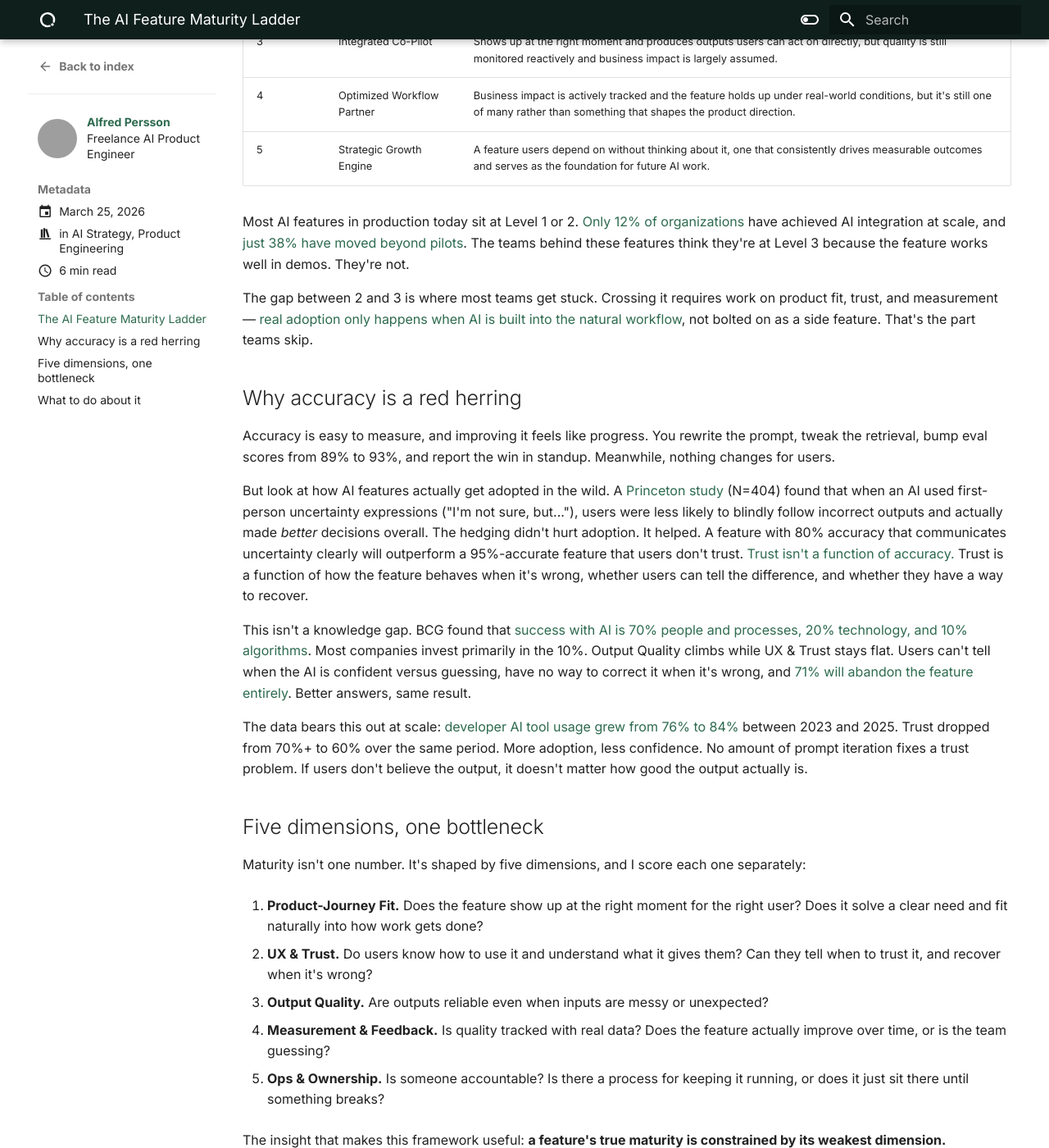
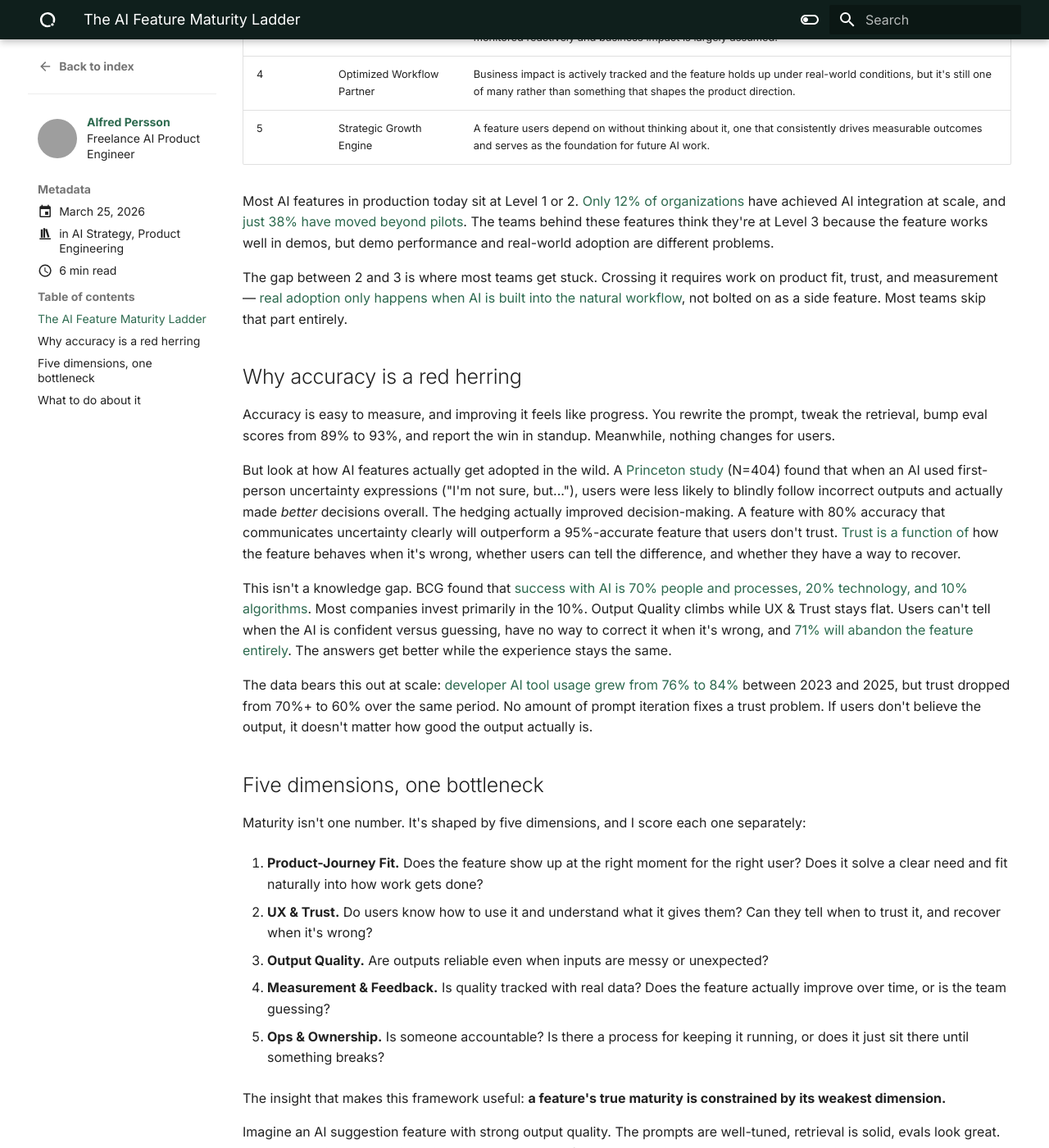
Before and after one commit to alfredpersson/personal-website, an MkDocs documentation site: the page built from docs/blog/posts/ai-feature-maturity-ladder.md, in a window 1280 px wide and 1400 px high, scrolled down 807 px. Shown: the whole window at 82% size. Built offline with MkDocs 1.6.1 and Material for MkDocs 9.7.7, drawn with Linux system fonts in a browser that asks for light colours; some of the changed text lies outside the part shown; grey boxes are pictures that could not be loaded.

Commit message:
Minor text improvements

```diff
--- a/docs/blog/posts/ai-feature-maturity-ladder.md
+++ b/docs/blog/posts/ai-feature-maturity-ladder.md
@@ -17,7 +17,7 @@ tags:
 
 I keep seeing the same story play out. A team spends three months iterating on prompts for their AI assistant. They rewrite the system instructions a dozen times, tune the retrieval pipeline, test two different models. Eval scores look strong. The CEO loves the demo. Then someone checks the analytics: barely any users have tried it more than once. The team's response? Go back and rewrite the prompt again. Nobody thinks to check where in the product the feature actually lives. When someone finally does, it takes [four clicks to find it](https://jakobnielsenphd.substack.com/p/classic-usability-ai).
 
-The numbers back this up. MIT researchers studying [300 enterprise AI deployments](https://fortune.com/2025/08/18/mit-report-95-percent-generative-ai-pilots-at-companies-failing-cfo/) found that 95% of generative AI pilots fail to deliver measurable impact. The culprit wasn't model quality. It was what they called a "learning gap" between the tool and the organization around it. Teams assume low adoption means the prompt isn't good enough, or the retrieval needs work, or maybe they should switch models. So they keep iterating on the technical side. [The technical side was never the issue.](https://hbr.org/2025/11/most-ai-initiatives-fail-this-5-part-framework-can-help)
+The numbers back this up. MIT researchers studying [300 enterprise AI deployments](https://fortune.com/2025/08/18/mit-report-95-percent-generative-ai-pilots-at-companies-failing-cfo/) found that 95% of generative AI pilots fail to deliver measurable impact. The culprit was what they called a "learning gap" between the tool and the organization around it. Teams assume low adoption means the prompt isn't good enough, or the retrieval needs work, or maybe they should switch models. So they keep iterating on the technical side. [The technical side was never the issue.](https://hbr.org/2025/11/most-ai-initiatives-fail-this-5-part-framework-can-help)
 
 <!-- more -->
 
@@ -33,19 +33,19 @@ This is the framework I use when I'm trying to figure out where an AI feature ac
 | 4 | Optimized Workflow Partner | Business impact is actively tracked and the feature holds up under real-world conditions, but it's still one of many rather than something that shapes the product direction. |
 | 5 | Strategic Growth Engine | A feature users depend on without thinking about it, one that consistently drives measurable outcomes and serves as the foundation for future AI work. |
 
-Most AI features in production today sit at Level 1 or 2. [Only 12% of organizations](https://www.infosys.com/services/data-ai-topaz/insights/enterprises-ai-maturity-leaders.html) have achieved AI integration at scale, and [just 38% have moved beyond pilots](https://www.tekta.ai/reports/mckinsey-state-of-ai-2025). The teams behind these features think they're at Level 3 because the feature works well in demos. They're not.
+Most AI features in production today sit at Level 1 or 2. [Only 12% of organizations](https://www.infosys.com/services/data-ai-topaz/insights/enterprises-ai-maturity-leaders.html) have achieved AI integration at scale, and [just 38% have moved beyond pilots](https://www.tekta.ai/reports/mckinsey-state-of-ai-2025). The teams behind these features think they're at Level 3 because the feature works well in demos, but demo performance and real-world adoption are different problems.
 
-The gap between 2 and 3 is where most teams get stuck. Crossing it requires work on product fit, trust, and measurement — [real adoption only happens when AI is built into the natural workflow](https://www.fiwe.com/en/library/knowledge-posts/ai-adoption-ai-in-workflows-not-the-toolbox), not bolted on as a side feature. That's the part teams skip.
+The gap between 2 and 3 is where most teams get stuck. Crossing it requires work on product fit, trust, and measurement — [real adoption only happens when AI is built into the natural workflow](https://www.fiwe.com/en/library/knowledge-posts/ai-adoption-ai-in-workflows-not-the-toolbox), not bolted on as a side feature. Most teams skip that part entirely.
 
 ## Why accuracy is a red herring
 
 Accuracy is easy to measure, and improving it feels like progress. You rewrite the prompt, tweak the retrieval, bump eval scores from 89% to 93%, and report the win in standup. Meanwhile, nothing changes for users.
 
-But look at how AI features actually get adopted in the wild. A [Princeton study](https://dl.acm.org/doi/pdf/10.1145/3630106.3658941) (N=404) found that when an AI used first-person uncertainty expressions ("I'm not sure, but..."), users were less likely to blindly follow incorrect outputs and actually made *better* decisions overall. The hedging didn't hurt adoption. It helped. A feature with 80% accuracy that communicates uncertainty clearly will outperform a 95%-accurate feature that users don't trust. [Trust isn't a function of accuracy.](https://knowledge.wharton.upenn.edu/article/why-is-it-so-hard-for-ai-to-win-user-trust/) Trust is a function of how the feature behaves when it's wrong, whether users can tell the difference, and whether they have a way to recover.
+But look at how AI features actually get adopted in the wild. A [Princeton study](https://dl.acm.org/doi/pdf/10.1145/3630106.3658941) (N=404) found that when an AI used first-person uncertainty expressions ("I'm not sure, but..."), users were less likely to blindly follow incorrect outputs and actually made *better* decisions overall. The hedging actually improved decision-making. A feature with 80% accuracy that communicates uncertainty clearly will outperform a 95%-accurate feature that users don't trust. [Trust is a function of](https://knowledge.wharton.upenn.edu/article/why-is-it-so-hard-for-ai-to-win-user-trust/) how the feature behaves when it's wrong, whether users can tell the difference, and whether they have a way to recover.
 
-This isn't a knowledge gap. BCG found that [success with AI is 70% people and processes, 20% technology, and 10% algorithms](https://www.materialhandling247.com/article/companies-struggle-create-value-artificial-intelligence-bcg-survery). Most companies invest primarily in the 10%. Output Quality climbs while UX & Trust stays flat. Users can't tell when the AI is confident versus guessing, have no way to correct it when it's wrong, and [71% will abandon the feature entirely](https://chainstoreage.com/survey-71-consumers-abandon-irrelevant-ai-experiences). Better answers, same result.
+This isn't a knowledge gap. BCG found that [success with AI is 70% people and processes, 20% technology, and 10% algorithms](https://www.materialhandling247.com/article/companies-struggle-create-value-artificial-intelligence-bcg-survery). Most companies invest primarily in the 10%. Output Quality climbs while UX & Trust stays flat. Users can't tell when the AI is confident versus guessing, have no way to correct it when it's wrong, and [71% will abandon the feature entirely](https://chainstoreage.com/survey-71-consumers-abandon-irrelevant-ai-experiences). The answers get better while the experience stays the same.
 
-The data bears this out at scale: [developer AI tool usage grew from 76% to 84%](https://byteiota.com/ai-trust-paradox-84-adoption-60-trust-in-2025/) between 2023 and 2025. Trust dropped from 70%+ to 60% over the same period. More adoption, less confidence. No amount of prompt iteration fixes a trust problem. If users don't believe the output, it doesn't matter how good the output actually is.
+The data bears this out at scale: [developer AI tool usage grew from 76% to 84%](https://byteiota.com/ai-trust-paradox-84-adoption-60-trust-in-2025/) between 2023 and 2025, but trust dropped from 70%+ to 60% over the same period. No amount of prompt iteration fixes a trust problem. If users don't believe the output, it doesn't matter how good the output actually is.
 
 ## Five dimensions, one bottleneck
 
```
Also changed, not shown: other parts of docs/blog/posts/ai-feature-maturity-ladder.md (+1 -1 lines), docs/index.md (+5 -5 lines).
